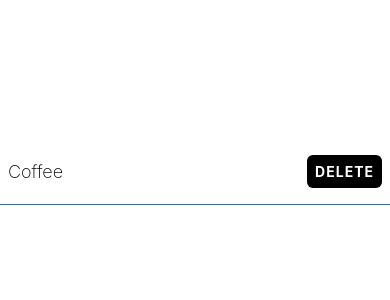
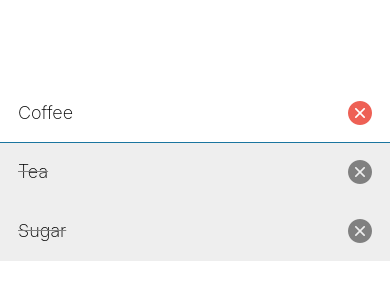
Before and after one commit to kellanb/taskly, a React Native app: screen / in a window 390 px wide. Shown: the part 250-550 px from the top of the page. Built offline with nearby package versions, Linux system fonts and the light colour scheme.

Commit message:
extract shopping list item component and add button icons

```diff
--- a/App.tsx
+++ b/App.tsx
@@ -1,37 +1,13 @@
-import { StyleSheet, Text, View, TouchableOpacity, Alert } from "react-native";
+import { StyleSheet, View } from "react-native";
 import { theme } from "./theme";
+import { ShoppingListItem } from "./components/ShoppingListItem";
 
 export default function App() {
-  const handleDelete = () => {
-    Alert.alert(
-      "Are you sure you want to delete this?",
-      "It will be gone for good.",
-      [
-        {
-          text: "Yes",
-          onPress: () => console.log("deleting"),
-          style: "destructive",
-        },
-        {
-          text: "Cancel",
-          style: "cancel",
-        },
-      ],
-    );
-  };
-
   return (
     <View style={styles.container}>
-      <View style={styles.itemContainer}>
-        <Text style={styles.itemText}>Coffee</Text>
-        <TouchableOpacity
-          style={styles.button}
-          onPress={handleDelete}
-          activeOpacity={0.8}
-        >
-          <Text style={styles.buttonText}>Delete</Text>
-        </TouchableOpacity>
-      </View>
+      <ShoppingListItem name="Coffee" />
+      <ShoppingListItem name="Tea" isCompleted />
+      <ShoppingListItem name="Sugar" isCompleted />
     </View>
   );
 }
@@ -42,28 +18,4 @@ const styles = StyleSheet.create({
     backgroundColor: theme.colorWhite,
     justifyContent: "center",
   },
-  itemContainer: {
-    borderBottomWidth: 1,
-    borderBottomColor: theme.colorCerulean,
-    paddingHorizontal: 8,
-    paddingVertical: 16,
-    flexDirection: "row",
-    alignItems: "center",
-    justifyContent: "space-between",
-  },
-  itemText: {
-    fontSize: 18,
-    fontWeight: "200",
-  },
-  button: {
-    backgroundColor: theme.colorBlack,
-    padding: 8,
-    borderRadius: 6,
-  },
-  buttonText: {
-    color: theme.colorWhite,
-    fontWeight: "bold",
-    textTransform: "uppercase",
-    letterSpacing: 1,
-  },
 });
--- /dev/null
+++ b/components/ShoppingListItem.tsx
@@ -0,0 +1,76 @@
+import { View, Text, TouchableOpacity, StyleSheet, Alert } from "react-native";
+import { theme } from "../theme";
+import AntDesign from "@expo/vector-icons/AntDesign";
+
+type Props = {
+  name: string;
+  isCompleted?: boolean;
+};
+
+export function ShoppingListItem({ name, isCompleted }: Props) {
+  const handleDelete = () => {
+    Alert.alert(
+      `Are you sure you want to delete ${name}?`,
+      "It will be gone for good.",
+      [
+        {
+          text: "Yes",
+          onPress: () => console.log("deleting"),
+          style: "destructive",
+        },
+        {
+          text: "Cancel",
+          style: "cancel",
+        },
+      ]
+    );
+  };
+
+  return (
+    <View
+      style={[
+        styles.itemContainer,
+        isCompleted ? styles.completedContainer : undefined,
+      ]}
+    >
+      <Text
+        style={[
+          styles.itemText,
+          isCompleted ? styles.completedText : undefined,
+        ]}
+      >
+        {name}
+      </Text>
+      <TouchableOpacity
+        onPress={handleDelete}
+        activeOpacity={0.8}
+      >
+        <AntDesign name="closecircle" size={24} color={isCompleted ? theme.colorGrey : theme.colorRed} />
+      </TouchableOpacity>
+    </View>
+  );
+}
+
+const styles = StyleSheet.create({
+  itemContainer: {
+    borderBottomWidth: 1,
+    borderBottomColor: theme.colorCerulean,
+    paddingHorizontal: 18,
+    paddingVertical: 16,
+    flexDirection: "row",
+    alignItems: "center",
+    justifyContent: "space-between",
+  },
+  completedContainer: {
+    backgroundColor: theme.colorLightGrey,
+    borderBottomColor: theme.colorLightGrey,
+  },
+  completedText: {
+    textDecorationLine: "line-through",
+    textDecorationColor: theme.colorGrey,
+  },
+  itemText: {
+    fontSize: 18,
+    fontWeight: "200",
+  },
+});
--- a/package.json
+++ b/package.json
@@ -10,10 +10,11 @@
     "lint": "expo lint"
   },
   "dependencies": {
-    "expo": "~53.0.8",
+    "expo": "^53.0.9",
     "expo-status-bar": "~2.2.3",
     "react": "19.0.0",
-    "react-native": "0.79.2"
+    "react-native": "0.79.2",
+    "@expo/vector-icons": "^14.1.0"
   },
   "devDependencies": {
     "@babel/core": "^7.25.2",
@@ -22,6 +23,7 @@
     "eslint-config-expo": "~9.2.0",
     "eslint-config-prettier": "^10.1.3",
     "eslint-plugin-prettier": "^5.4.0",
+    "eslint-plugin-react-native": "^5.0.0",
     "prettier": "^3.5.3",
     "typescript": "~5.8.3"
   },
--- a/theme.ts
+++ b/theme.ts
@@ -2,4 +2,7 @@ export const theme = {
   colorCerulean: "#1a759f",
   colorWhite: "#fff",
   colorBlack: "#000",
+  colorGrey: "grey",
+  colorLightGrey: "#eee",
+  colorRed: "#ee6055",
 };
```
Also changed, not shown: 1 other file (tests, documents, lock files or other folders).
